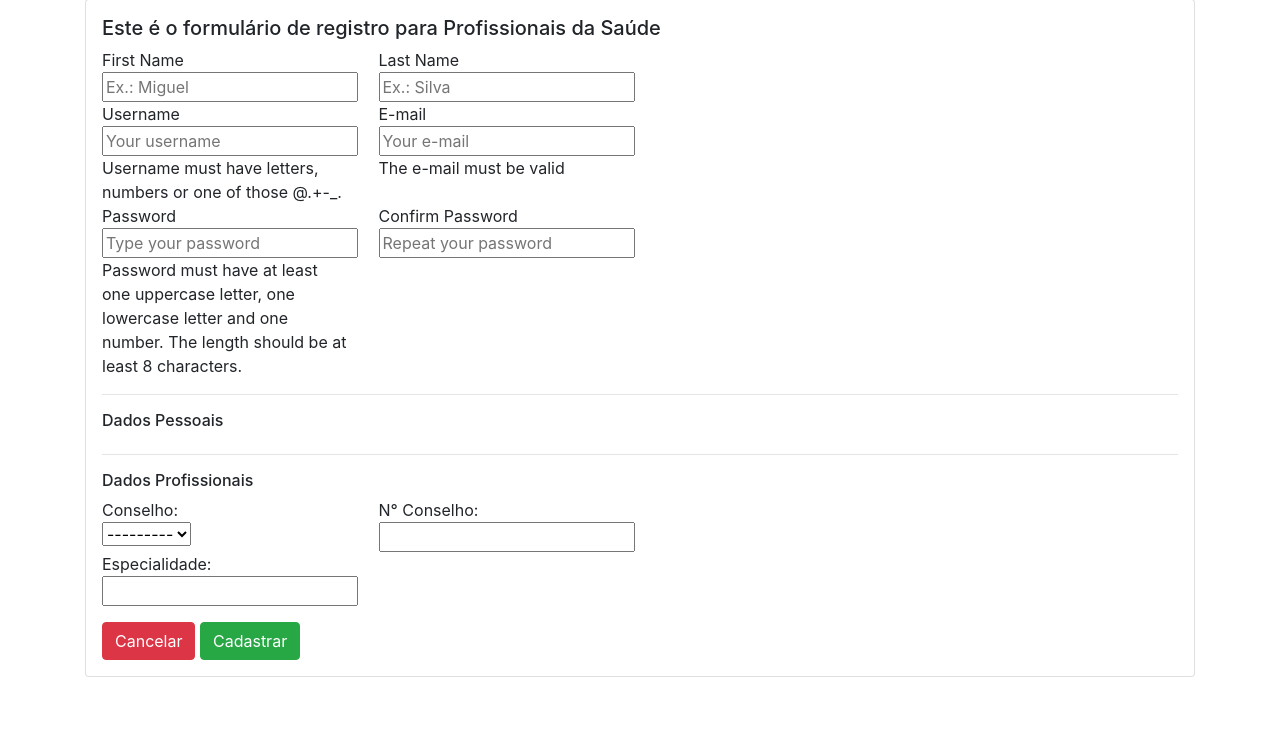
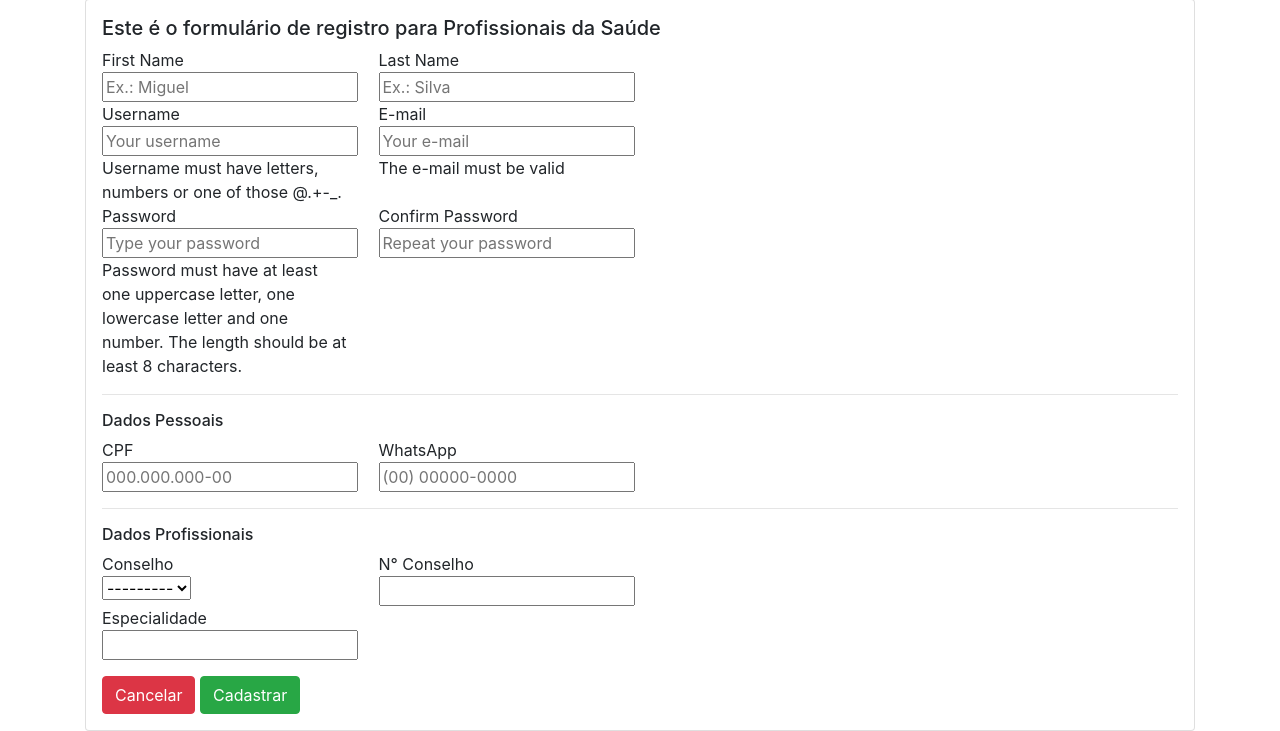
Before and after one commit to lucasops96/clinicareapi, a Django app: page /register/healthcare/professional in a window 1280 px wide. Shown: the part 272-1003 px from the top of the page. Before the commit the page ends 949 px from the top, so only its background shows below. Run offline with Django 5.2, Linux system fonts and the light colour scheme; data that the repository does not hold is empty; some libraries are stand-ins or nearby versions.

Commit message:
Register profissional finalizado

```diff
--- a/clinicareapi/forms/custom_user_form.py
+++ b/clinicareapi/forms/custom_user_form.py
@@ -0,0 +1,27 @@
+from django import forms
+from ..models import CustomUser
+
+class CustomUserForm(forms.ModelForm):
+    cpf = forms.CharField(
+        label='CPF',
+        error_messages={
+            'required':'Type your CPF'
+        },
+        widget=forms.TextInput(attrs={'placeholder':'000.000.000-00'})
+    )
+
+    telefone = forms.CharField(
+        label='WhatsApp',
+        error_messages={
+            'required':'Type your WhatsApp'
+        },
+        widget=forms.TextInput(attrs={'placeholder':'(00) 00000-0000'})
+    )
+
+    class Meta:
+        model = CustomUser
+        fields = [
+            'cpf',
+            'telefone',
+            'is_profissional_saude'
+        ]
--- a/clinicareapi/forms/profissional_form.py
+++ b/clinicareapi/forms/profissional_form.py
@@ -2,21 +2,17 @@ from django import forms
 from ..models import ProfissionalSaude
 
 class ProfissionalSaudeForm(forms.ModelForm):
+
     class Meta:
         model = ProfissionalSaude
-        fields = 'user_profissional','especialidade', 'conselho', 'numero_conselho'
+        fields = ['especialidade', 'conselho', 'numero_conselho']
+        exclude = ['user_profissional']
         labels = {
-            'especialidade':'Especialidade:',
-            'conselho':'Conselho:',
-            'numero_conselho':'N° Conselho:'
+            'especialidade':'Especialidade',
+            'conselho':'Conselho',
+            'numero_conselho':'N° Conselho'
         }
         widgets = {
-            'conselho': forms.Select(
-                choices=(
-                    ('CRO','CRO'),
-                    ('CRM','CRM'),
-                    ('CREFITO','CREFITO'),
-                    ('CREF','CREF'),
-                ),
-            ),
+            'especialidade':forms.TextInput(attrs={'required':True}),
+            'numero_conselho':forms.TextInput(attrs={'required':True}),
         }
--- a/clinicareapi/templates/profissional/profissional_saude_create_view.html
+++ b/clinicareapi/templates/profissional/profissional_saude_create_view.html
@@ -69,29 +69,39 @@
             <h6>Dados Pessoais</h6>
             <div class="row">
                 <div class="col-md-3">
-
+                    <div class="label-form">
+                        {{form_custom.cpf.label}}
+                    </div>
+                    {{form_custom.cpf}}
                 </div>
                 <div class="col-md-3">
-
+                    <div class="label-form">
+                        {{form_custom.telefone.label}}
+                    </div>
+                    {{form_custom.telefone}}
                 </div>
             </div>
             <hr>
             <h6>Dados Profissionais</h6>
             <div class="row">
                 <div class="col-3">
-                   <div>
+                   <div class="label-form">
                     {{form.conselho.label}}
                    </div>
                     {{form.conselho}}
                 </div>
                 <div class="col-md-3">
-                    {{form.numero_conselho.label}}
+                    <div class="label-form">
+                        {{form.numero_conselho.label}}
+                    </div>
                     {{form.numero_conselho}}
                 </div>
             </div>
             <div class="row">
                 <div class="col-md-3">
-                    {{form.especialidade.label}}
+                    <div class="label-form">
+                        {{form.especialidade.label}}
+                    </div>
                     {{form.especialidade}}
                 </div>
             </div>
@@ -107,8 +117,10 @@
 <script src="{% static 'clinicareapi/js/jquery.mask.min.js'%}"></script>
 <script>
     $(document).ready(function(){
-        $('#cpf_input').mask('000.000.000-00');
-        $('#telefone_input').mask('(00) 00000-0000')
+        $('#id_cpf').mask('000.000.000-00');
+        $('#id_telefone').mask('(00) 00000-0000')
+
+        $('#id_conselho').attr('required',true);
     })
 </script>
 {% endblock scripts %}
--- a/clinicareapi/views/site/profissional_saude_view.py
+++ b/clinicareapi/views/site/profissional_saude_view.py
@@ -1,7 +1,12 @@
+from typing import Any
+from django.http import HttpRequest, HttpResponse
 from django.views.generic import CreateView , ListView
+from django.shortcuts import redirect
+from django.urls import reverse
 from ...models import ProfissionalSaude, CustomUser, User
 from ...forms.profissional_form import ProfissionalSaudeForm
 from ...forms.user_form import UserForm
+from ...forms.custom_user_form import CustomUserForm
 
 class ProfissionalSaudeListView(ListView):
     template_name = 'profissional/profissional_saude_list_view.html'
@@ -16,4 +21,35 @@ class ProfissionalSaudeCreateView(CreateView):
     def get_context_data(self, **kwargs):
         context = super().get_context_data(**kwargs)
         context["form_user"] = UserForm
+        context["form_custom"] = CustomUserForm
         return context
+
+    def post(self, request, *args, **kwargs):
+        form_user = UserForm(request.POST)
+        form_custom = CustomUserForm(request.POST)
+        form = ProfissionalSaudeForm(request.POST)
+        print('-----------',form_user)
+        print('-----------',form_custom)
+        print('-----------',form)
+        if form_user.is_valid() and form_custom.is_valid() and form.is_valid():
+            user = form_user.save(commit=False)
+            user.set_password(user.password)
+            user.save()
+
+            custom = form_custom.save(commit=False)
+            custom_user = CustomUser.objects.create(
+                user_custom=user,
+                cpf=custom.cpf,
+                telefone=custom.telefone,
+                is_profissional_saude=True
+            )
+
+            profissional = form.save(commit=False)
+            profissional.user_profissional = custom_user
+            profissional.save()
+
+            return redirect(
+                reverse('clinicareapi:profissional_list_view')
+            )
+
+        return redirect(reverse('clinicareapi:profissional_create_view'))
```
